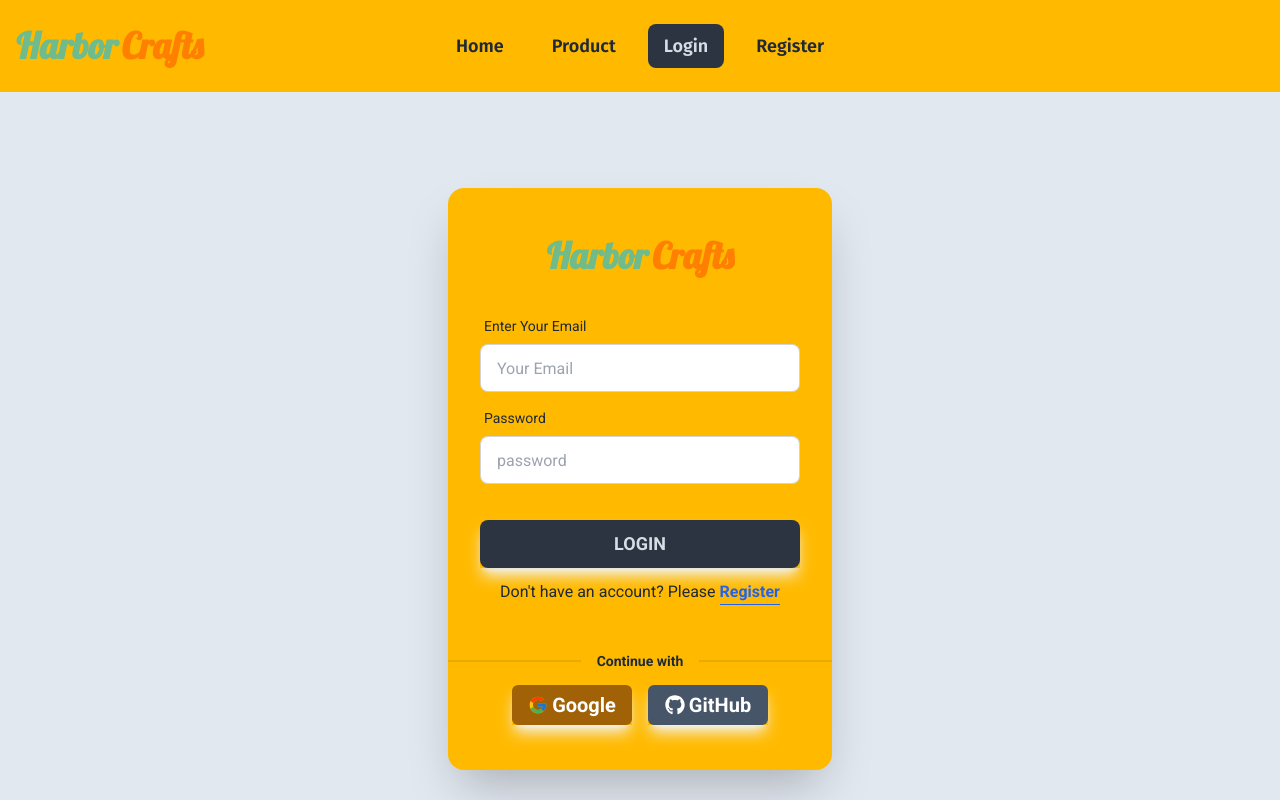
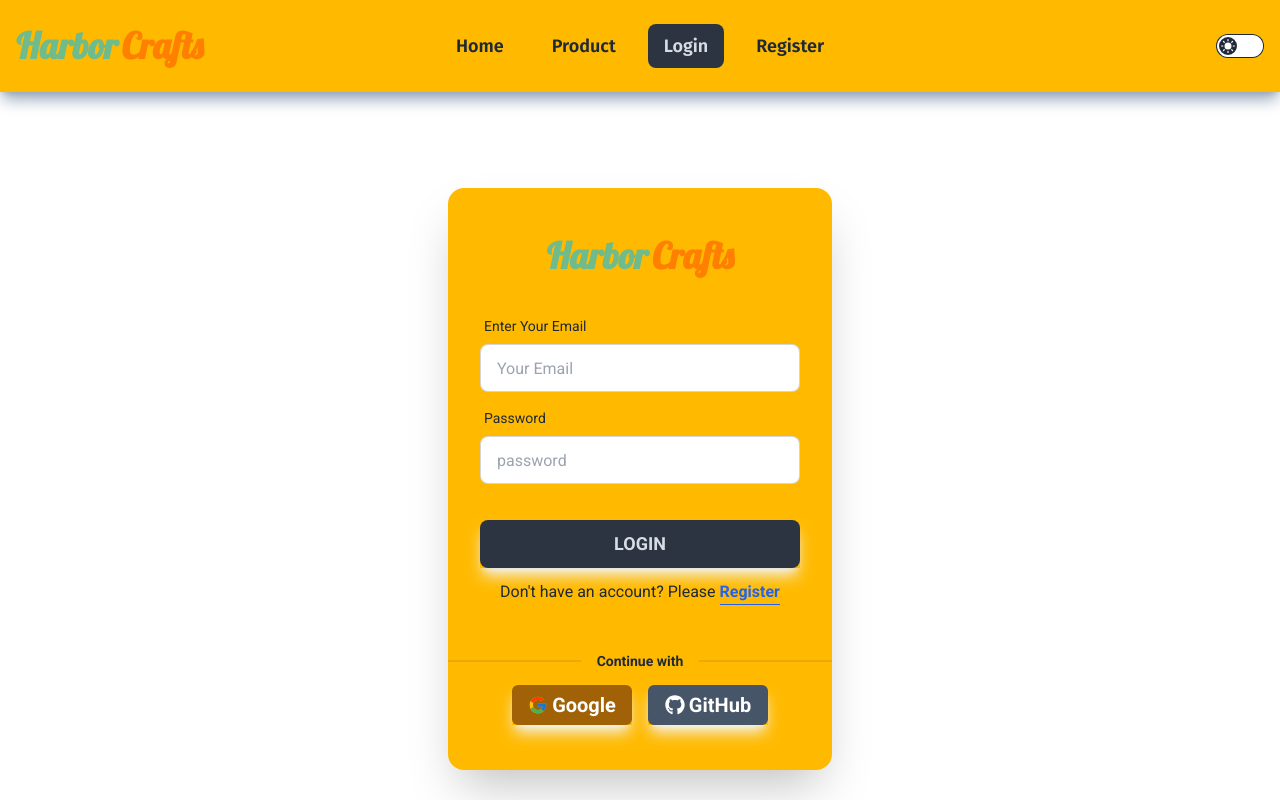
Before and after one commit to saddamc/assignment--10-client, a React (Vite) app: page /login in a window 1280 px wide. Shown: the top 800 px of the page. Built offline with nearby package versions, Linux system fonts and the light colour scheme; no server answers.

Commit message:
dark mode & light mode ok with some correction

```diff
--- a/index.html
+++ b/index.html
@@ -1,5 +1,5 @@
 <!doctype html>
-<html lang="en" data-theme="light">
+<html lang="en">
   <head>
     <meta charset="UTF-8" />
     <link rel="icon" type="image/svg+xml" href="/crafts.svg" />
--- a/src/components/Home/Home.jsx
+++ b/src/components/Home/Home.jsx
@@ -1,12 +1,13 @@
-import { useEffect } from "react";
 import HomesSlider from "../Slider/HomesSlider";
 import Product from "../Product/Product";
+import { useEffect } from "react";
 
 
 const Home = () => {
     useEffect(() => {
         document.title = `HARBOR | HOME`;
     })
+
 
 
 
--- a/src/components/Login/Login.jsx
+++ b/src/components/Login/Login.jsx
@@ -58,7 +58,7 @@
     }
 
     const handleGoogleLogin = () => {
-        loginGithub()
+        loginGoogle()
             .then(result => {
                 console.log(result.user)
                 Swal.fire({
@@ -81,7 +81,7 @@
     }
 
     const handleGithubLogin = () => {
-        loginGoogle()
+        loginGithub()
             .then(result => {
                 console.log(result.user)
                 Swal.fire({
@@ -110,7 +110,7 @@
 
 
     return (
-        <div className="font-Roboto bg-slate-200 h-[1000px] mx-auto lg:w-[1280px] md:w-[750px] ">
+        <div className="font-Roboto  h-[1000px] mx-auto lg:w-[1280px] md:w-[750px] ">
             <div className="hero-content flex-col pt-24  ">
 
                 <div className="card  shrink-0 w-full max-w-sm shadow-2xl bg-[#ffba00] ">
--- a/src/components/Navbar/Navbar.jsx
+++ b/src/components/Navbar/Navbar.jsx
@@ -1,4 +1,4 @@
-import { useContext } from "react";
+import { useContext, useEffect, useState } from "react";
 import { Link, NavLink } from "react-router-dom";
 import { AuthContext } from "../../provider/AuthProvider";
 // import userProfilePic from "../../assets/user.png";
@@ -31,12 +31,30 @@
                     <li> <NavLink to="/login">Login</NavLink> </li>
                     <li> <NavLink to="/Register">Register</NavLink> </li>
                 </>
+        }
+
+    </>
+    // website theme
+    const [theme, setTheme] = useState('light');
+
+    useEffect(() => {
+
+        localStorage.setItem('theme', theme)
+        const localTheme = localStorage.getItem('theme')
+        document.querySelector('html').setAttribute('data-theme', localTheme)
+    }, [theme])
+
+    const handleToggle = (e) => {
+        console.log(e.target.checked)
+        if (e.target.value) {
+            setTheme('synthwave')
+        } else {
+            setTheme('light')
+        }
+    }
+    console.log(theme);
 
 
-        }
-
-
-    </>
 
     return (
         <div className="navbar font-Fira bg-[#ffba00] shadow-lg shadow-slate-400">
@@ -64,13 +82,14 @@
                 </div>
                 <div className="navbar-end ">
 
+
                     {
                         user &&
                         <Link to="/">
                             <div className="flex items-center">
                                 <div tabIndex={0} role="button" className="btn btn-ghost btn-circle avatar">
                                     <div className="w-10 rounded-full">
-                                        <img alt={user.photoURL} src={user.photoURL} />
+                                        <img alt="" src={user.photoURL} />
                                     </div>
                                 </div>
                                 <button onClick={handleLogout} className="login-button ml-2 p-2 rounded-md text-white font-semibold bg-black text-sm hover:bg-red-500 hover:rounded-md">Sign Out</button>
@@ -78,6 +97,14 @@
                         </Link>
 
                     }
+                    <label className="cursor-pointer ml-4 grid place-items-center">
+                        <input onChange={handleToggle}
+                            type="checkbox"
+                            className="toggle theme-controller bg-base-content row-start-1 col-start-1 col-span-2" />
+                        <svg className="col-start-1 row-start-1 stroke-base-100 fill-base-100" xmlns="http://www.w3.org/2000/svg" width="14" height="14" viewBox="0 0 24 24" fill="none" stroke="currentColor" strokeWidth="2" strokeLinecap="round" strokeLinejoin="round"><circle cx="12" cy="12" r="5" /><path d="M12 1v2M12 21v2M4.2 4.2l1.4 1.4M18.4 18.4l1.4 1.4M1 12h2M21 12h2M4.2 19.8l1.4-1.4M18.4 5.6l1.4-1.4" /></svg>
+                        <svg className="col-start-2 row-start-1 stroke-base-100 fill-base-100" xmlns="http://www.w3.org/2000/svg" width="14" height="14" viewBox="0 0 24 24" fill="none" stroke="currentColor" strokeWidth="2" strokeLinecap="round" strokeLinejoin="round"><path d="M21 12.79A9 9 0 1 1 11.21 3 7 7 0 0 0 21 12.79z"></path></svg>
+                    </label>
+
 
                 </div>
             </div>
--- a/src/components/Register/Register.jsx
+++ b/src/components/Register/Register.jsx
@@ -98,7 +98,7 @@
 
 
     return (
-        <div className="font-Roboto bg-slate-200 h-[1000px] mx-auto lg:w-[1280px] md:w-[750px] ">
+        <div className="font-Roboto h-[1000px] mx-auto lg:w-[1280px] md:w-[750px] ">
             <div className="hero-content flex-col pt-24 ">
                 <div className="card  shrink-0 w-full max-w-sm shadow-2xl bg-[#ffba00] ">
                     <div className="items-center text-center mt-12 ">
--- a/tailwind.config.js
+++ b/tailwind.config.js
@@ -14,4 +14,13 @@
     },
   },
   plugins: [require("daisyui")],
+
+  //...
+  daisyui: {
+    themes: ["light", "dark", "cupcake"],
+    daisyui: {
+    themes: ["light", "synthwave"],
+  },
+  },
+
 }
```
